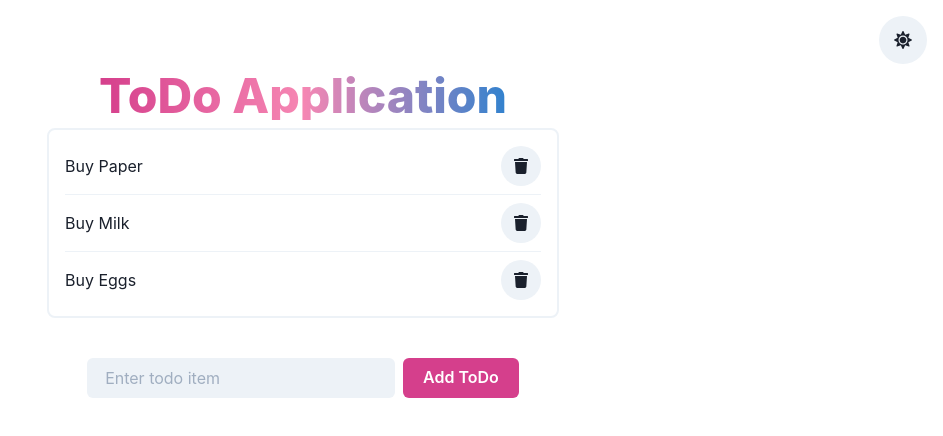
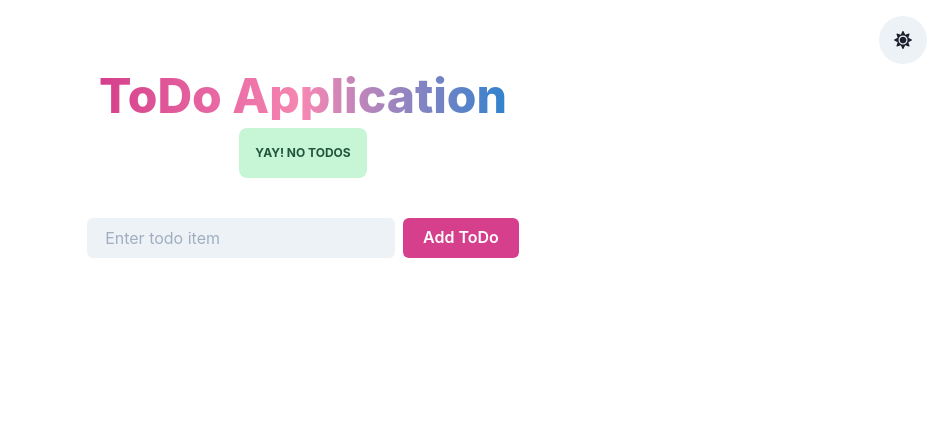
Before and after one commit to GeoBrodas/todo-chakra-react, a React (Create React App) app: page / in a window 1280 px wide. Shown: the top 436 px of the page, without its empty margins (337-1280 px from the left). Built offline with nearby package versions, Linux system fonts and the light colour scheme.

Commit message:
Add localStorage and DarkMode

```diff
--- a/src/components/Addtodolist.jsx
+++ b/src/components/Addtodolist.jsx
@@ -1,13 +1,26 @@
-import { HStack, Button, Input } from '@chakra-ui/react'
+import { HStack, Button, Input, useToast } from '@chakra-ui/react'
 import React from 'react'
 import { useState } from 'react'
 import { nanoid } from 'nanoid'
 
 function Addtodolist({ addTodo }) {
   const [Content, setContent] = useState('')
+  const toast = useToast()
 
   function handleSubmit(event) {
     event.preventDefault()
+
+    if (!Content) {
+      toast({
+        title: 'Empty Input',
+        description: 'Please enter an input',
+        status: 'error',
+        duration: 2000,
+        isClosable: true,
+      })
+      return
+    }
+
     //console.log(Content)
     const todo = {
       id: nanoid(),
--- a/src/components/App.jsx
+++ b/src/components/App.jsx
@@ -1,27 +1,22 @@
-import React from 'react'
+import React, { useEffect } from 'react'
 import { useState } from 'react'
-import { Heading, VStack, IconButton } from '@chakra-ui/react'
-import { FaSun } from 'react-icons/fa'
+import { Heading, VStack, IconButton, useColorMode } from '@chakra-ui/react'
+import { FaMoon, FaSun } from 'react-icons/fa'
 import Todolist from './Todolist'
 import Addtodolist from './Addtodolist'
 
 function App() {
-  const initialTodos = [
-    {
-      id: '1',
-      name: 'Buy Paper',
-    },
-    {
-      id: '2',
-      name: 'Buy Milk',
-    },
-    {
-      id: '3',
-      name: 'Buy Eggs',
-    },
-  ]
+  const [todos, setTodos] = useState(
+    () => JSON.parse(localStorage.getItem('todos')) || []
+    //instead of rendering everytime uneccesarily we call it only once
+  )
 
-  const [todos, setTodos] = useState(initialTodos)
+  useEffect(() => {
+    localStorage.setItem('todos', JSON.stringify(todos))
+  }, [todos])
+  //calls only when the todos array is changed and sets to localstorage
+
+  const { colorMode, toggleColorMode } = useColorMode()
 
   function addTodo(todo) {
     setTodos([...todos, todo])
@@ -37,10 +32,11 @@ function App() {
   return (
     <VStack p={4}>
       <IconButton
-        icon={<FaSun />}
+        icon={colorMode === 'light' ? <FaSun /> : <FaMoon />}
         isRound="true"
         size="lg"
         alignSelf="flex-end"
+        onClick={toggleColorMode}
       />
       <Heading
         mb="8"
--- a/src/index.js
+++ b/src/index.js
@@ -1,10 +1,11 @@
 import React from 'react'
 import ReactDOM from 'react-dom'
 import App from './components/App'
-import { ChakraProvider } from '@chakra-ui/react'
+import { ChakraProvider, ColorModeScript } from '@chakra-ui/react'
 
 ReactDOM.render(
   <ChakraProvider>
+    <ColorModeScript initialColorMode="light" />
     <App />
   </ChakraProvider>,
   document.getElementById('root')
```
